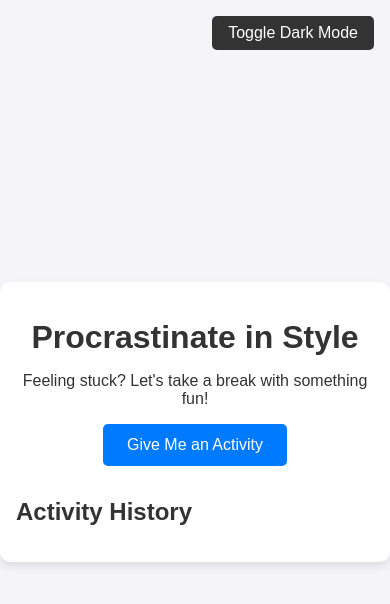
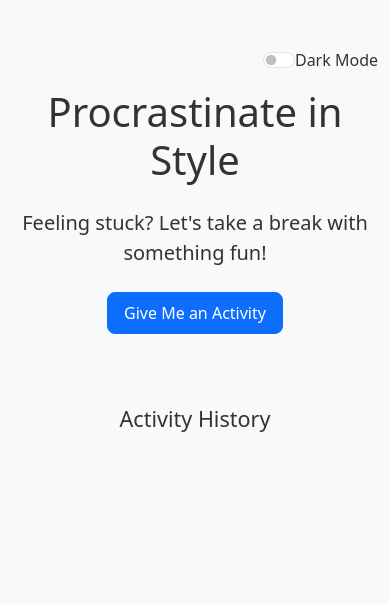
Before and after one commit to 000alimran/Procrastinate-in-Style, a plain HTML site: page index.html in a window 390 px wide. Drawn offline with nearby package versions, Linux system fonts and the light colour scheme.

Commit message:
Added Bootstrap, improved dark mode toggle, and made it mobile responsive

```diff
--- a/index.html
+++ b/index.html
@@ -4,20 +4,31 @@
   <meta charset="UTF-8">
   <meta name="viewport" content="width=device-width, initial-scale=1.0">
   <title>Procrastinate in Style</title>
+  <!-- Bootstrap CSS -->
+  <link href="https://cdn.jsdelivr.net/npm/bootstrap@5.3.0/dist/css/bootstrap.min.css" rel="stylesheet">
   <link rel="stylesheet" href="styles.css">
 </head>
-<body>
-  <div class="container">
-    <h1>Procrastinate in Style</h1>
-    <p>Feeling stuck? Let's take a break with something fun!</p>
-    <button id="activityButton">Give Me an Activity</button>
-    <div id="activityDisplay" class="fade-in"></div>
-    <div id="history">
-      <h2>Activity History</h2>
-      <ul id="historyList"></ul>
+<body class="light-mode">
+  <div class="container text-center mt-5">
+    <!-- Dark Mode Toggle Button -->
+    <div class="form-check form-switch d-flex justify-content-end mb-3">
+      <input class="form-check-input" type="checkbox" id="themeToggle">
+      <label class="form-check-label" for="themeToggle">Dark Mode</label>
+    </div>
+
+    <h1 class="display-4 mb-4">Procrastinate in Style</h1>
+    <p class="lead mb-4">Feeling stuck? Let's take a break with something fun!</p>
+    <button id="activityButton" class="btn btn-primary btn-lg mb-4">Give Me an Activity</button>
+    <div id="activityDisplay" class="fade-in fs-4 fw-bold text-primary mb-4"></div>
+    <div id="history" class="mt-5">
+      <h2 class="h4 mb-3">Activity History</h2>
+      <ul id="historyList" class="list-group"></ul>
     </div>
   </div>
-  <button id="themeToggle">Toggle Dark Mode</button>
+
+  <!-- Bootstrap JS and Popper.js -->
+  <script src="https://cdn.jsdelivr.net/npm/@popperjs/core@2.11.6/dist/umd/popper.min.js"></script>
+  <script src="https://cdn.jsdelivr.net/npm/bootstrap@5.3.0/dist/js/bootstrap.min.js"></script>
   <script src="script.js"></script>
 </body>
 </html>
--- a/script.js
+++ b/script.js
@@ -40,6 +40,7 @@ const activities = [
   // Function to update activity history
   function updateHistory(activity) {
     const listItem = document.createElement('li');
+    listItem.className = 'list-group-item';
     listItem.textContent = activity;
     historyList.appendChild(listItem);
   }
@@ -54,7 +55,7 @@ const activities = [
   });
 
   // Event listener for the theme toggle button
-  themeToggle.addEventListener('click', () => {
+  themeToggle.addEventListener('change', () => {
     document.body.classList.toggle('dark-mode');
     if (document.body.classList.contains('dark-mode')) {
       localStorage.setItem('dark-mode', 'enabled');
@@ -66,4 +67,5 @@ const activities = [
   // Initialize dark mode if previously set
   if (localStorage.getItem('dark-mode') === 'enabled') {
     document.body.classList.add('dark-mode');
+    themeToggle.checked = true;
   }
--- a/styles.css
+++ b/styles.css
@@ -1,63 +1,20 @@
-/* General Styles */
-body {
-    font-family: 'Arial', sans-serif;
-    background-color: #f4f4f9;
+/* Custom Styles */
+body.light-mode {
+    background-color: #f8f9fa;
     color: #333;
-    display: flex;
-    justify-content: center;
-    align-items: center;
-    height: 100vh;
-    margin: 0;
-    transition: background-color 0.3s ease, color 0.3s ease;
   }
 
   body.dark-mode {
     background-color: #333;
-    color: #f4f4f9;
+    color: #f8f9fa;
   }
 
-  .container {
-    text-align: center;
-    background-color: #fff;
-    padding: 2rem;
-    border-radius: 10px;
-    box-shadow: 0 4px 8px rgba(0, 0, 0, 0.1);
-    max-width: 500px;
-    width: 100%;
-    transition: background-color 0.3s ease;
-  }
-
-  body.dark-mode .container {
+  .dark-mode .container {
     background-color: #444;
-    color: #f4f4f9;
-  }
-
-  h1 {
-    font-size: 2.5rem;
-    margin-bottom: 1rem;
-  }
-
-  button {
-    padding: 0.75rem 1.5rem;
-    font-size: 1rem;
-    color: #fff;
-    background-color: #007bff;
-    border: none;
-    border-radius: 5px;
-    cursor: pointer;
-    transition: background-color 0.3s ease, transform 0.2s ease;
-  }
-
-  button:hover {
-    background-color: #0056b3;
-    transform: translateY(-2px);
+    color: #f8f9fa;
   }
 
   #activityDisplay {
-    margin-top: 2rem;
-    font-size: 1.25rem;
-    font-weight: bold;
-    color: #007bff;
     opacity: 0;
     transition: opacity 0.5s ease;
   }
@@ -66,53 +23,24 @@ body {
     opacity: 1;
   }
 
-  #history {
-    margin-top: 2rem;
-    text-align: left;
+  #historyList .list-group-item {
+    background-color: #f8f9fa;
+    color: #333;
+    transition: background-color 0.3s ease, color 0.3s ease;
   }
 
-  #historyList {
-    list-style-type: none;
-    padding: 0;
-  }
-
-  #historyList li {
-    background-color: #f8f9fa;
-    margin: 0.5rem 0;
-    padding: 0.5rem;
-    border-radius: 5px;
-    transition: background-color 0.3s ease;
-  }
-
-  body.dark-mode #historyList li {
+  .dark-mode #historyList .list-group-item {
     background-color: #555;
-    color: #f4f4f9;
-  }
-
-  /* Dark Mode Toggle Button */
-  #themeToggle {
-    position: fixed;
-    top: 1rem;
-    right: 1rem;
-    padding: 0.5rem 1rem;
-    background-color: #333;
-    color: #fff;
-    border: none;
-    border-radius: 5px;
-    cursor: pointer;
-  }
-
-  body.dark-mode #themeToggle {
-    background-color: #f4f4f9;
-    color: #333;
+    color: #f8f9fa;
   }
 
   /* Responsive Design */
-  @media (max-width: 600px) {
-    h1 {
-      font-size: 2rem;
+  @media (max-width: 768px) {
+    h1.display-4 {
+      font-size: 2.5rem;
     }
-    .container {
-      padding: 1rem;
+    .btn-lg {
+      font-size: 1rem;
+      padding: 0.5rem 1rem;
     }
   }
```
